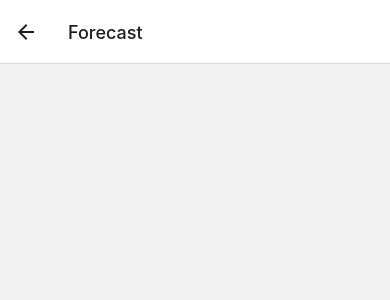
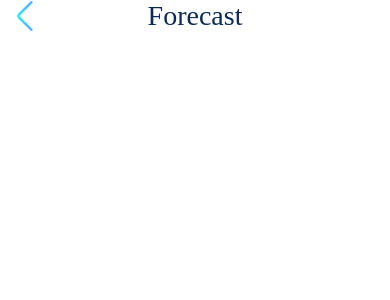
Before and after one commit to valeskus/WeatherApp, a React Native app: screen /Forecast in a window 390 px wide. Shown: the top 300 px of the page. Built offline with nearby package versions, Linux system fonts and the light colour scheme.

Commit message:
CReate Header.Add icons.Change styles

```diff
--- a/src/App.tsx
+++ b/src/App.tsx
@@ -3,10 +3,20 @@ import {Provider} from 'react-redux';
 import {store} from './stores/rootStore';
 import {NavigationContainer} from '@react-navigation/native';
 import {createStackNavigator} from '@react-navigation/stack';
-import {StatusBar} from 'react-native';
+import {Platform, StatusBar, UIManager} from 'react-native';
 import {Home} from './screens/Home';
 import {Forecast} from './screens/Forecast';
 import {Settings} from './screens/Settings';
+import {Header} from './components/Header';
+import {HeaderButton} from './components/HeaderButton';
+import {Colors} from './UI/Colors';
+
+if (
+  Platform.OS === 'android' &&
+  UIManager.setLayoutAnimationEnabledExperimental
+) {
+  UIManager.setLayoutAnimationEnabledExperimental(true);
+}
 
 export type RootStackParamList = {
   Home: undefined;
@@ -31,11 +41,45 @@ export default function App(): React.JSX.Element {
         translucent
       />
       <NavigationContainer>
-        <Stack.Navigator>
-          <Stack.Screen name="Settings" component={Settings} />
-
-          <Stack.Screen name="Home" component={Home} />
-          <Stack.Screen name="Forecast" component={Forecast} />
+        <Stack.Navigator
+          screenOptions={{
+            cardStyle: {
+              backgroundColor: Colors.background,
+            },
+          }}>
+          <Stack.Screen
+            options={{
+              title: 'Home',
+              // eslint-disable-next-line react/no-unstable-nested-components
+              header: ({options}) => (
+                <Header
+                  options={options}
+                  headerLeft={<HeaderButton title="Settings" />}
+                  headerRight={<HeaderButton title="Calendar" />}
+                />
+              ),
+            }}
+            name="Home"
+            component={Home}
+          />
+          <Stack.Screen
+            options={{
+              title: 'Forecast',
+              // eslint-disable-next-line react/no-unstable-nested-components
+              header: ({options}) => <Header options={options} />,
+            }}
+            name="Forecast"
+            component={Forecast}
+          />
+          <Stack.Screen
+            options={{
+              title: 'Settings',
+              // eslint-disable-next-line react/no-unstable-nested-components
+              header: ({options}) => <Header options={options} />,
+            }}
+            name="Settings"
+            component={Settings}
+          />
         </Stack.Navigator>
       </NavigationContainer>
     </Provider>
--- a/src/UI/Icons/Icons.ts
+++ b/src/UI/Icons/Icons.ts
@@ -2,4 +2,6 @@ export const Icons = {
   search: require('../../../assets/search.png'),
   setting: require('../../../assets/setting.png'),
   cancel: require('../../../assets/cancel.png'),
+  leftArrow: require('../../../assets/leftArrow.png'),
+  calendar: require('../../../assets/calendar.png'),
 };
--- a/src/UI/Toggle/Toggle.tsx
+++ b/src/UI/Toggle/Toggle.tsx
@@ -18,10 +18,6 @@ export function Toggle({items, onChange, activeItem}: Props): JSX.Element {
     },
     [onChange],
   );
-
-  // const ids = useMemo(() => {
-  //   return items.map(({ id }) => id);
-  // }, [items]);
 
   const activeItemWidth = useMemo(() => {
     return 100 / items.length;
--- /dev/null
+++ b/src/components/Header/Header.tsx
@@ -0,0 +1,52 @@
+import React, {useCallback} from 'react';
+import {Image, Pressable, Text, View} from 'react-native';
+import {StackNavigationOptions} from '@react-navigation/stack';
+import {useNavigation} from '@react-navigation/native';
+import {useSafeAreaInsets} from 'react-native-safe-area-context';
+
+import {Icons} from '../../UI/Icons';
+
+import {styles} from './styles';
+
+interface Props {
+  options: StackNavigationOptions;
+  headerRight?: React.ReactNode;
+  headerLeft?: React.ReactNode;
+  seasonAnimate?: React.ReactNode;
+}
+
+export function Header({
+  options,
+  headerRight,
+  headerLeft,
+  seasonAnimate,
+}: Props): JSX.Element {
+  const navigation = useNavigation();
+
+  const onGoBack = useCallback(() => {
+    navigation.goBack();
+  }, [navigation]);
+
+  const {top} = useSafeAreaInsets();
+
+  return (
+    <View style={[styles.headerContainer, {paddingTop: top}]}>
+      {!headerLeft && (
+        <Pressable
+          onPress={onGoBack}
+          style={({pressed}) => [
+            styles.leftButton,
+            pressed && styles.buttonPressed,
+          ]}>
+          <Image source={Icons.leftArrow} style={styles.buttonImage} />
+        </Pressable>
+      )}
+      {headerLeft && <View style={styles.leftButton}>{headerLeft}</View>}
+      <Text style={styles.headerTitle}>{options.title}</Text>
+      <View style={styles.headerRightContainer}>{headerRight}</View>
+      {seasonAnimate && (
+        <View style={styles.snowflakesContainer}>{seasonAnimate}</View>
+      )}
+    </View>
+  );
+}
--- /dev/null
+++ b/src/components/Header/index.ts
@@ -0,0 +1 @@
+export * from './Header';
--- /dev/null
+++ b/src/components/Header/styles.ts
@@ -0,0 +1,56 @@
+import {StyleSheet} from 'react-native';
+
+import {Colors} from '../../UI/Colors';
+
+export const styles = StyleSheet.create({
+  headerContainer: {
+    flexDirection: 'row',
+    alignItems: 'center',
+    paddingBottom: 10,
+    position: 'relative',
+  },
+
+  headerTitle: {
+    color: Colors.primary,
+    fontSize: 28,
+    textAlign: 'center',
+    fontFamily: 'Nunito-Black',
+    flex: 1,
+  },
+
+  buttonPressed: {
+    transform: [{scale: 0.96}],
+  },
+
+  buttonImage: {
+    width: '100%',
+    height: '100%',
+    alignSelf: 'center',
+  },
+
+  leftButton: {
+    width: 30,
+    height: 30,
+    justifyContent: 'center',
+    zIndex: 10,
+    marginLeft: 10,
+  },
+
+  headerRightContainer: {
+    justifyContent: 'center',
+    marginRight: 10,
+    width: 30,
+    height: 30,
+    zIndex: 1,
+  },
+
+  snowflakesContainer: {
+    width: '100%',
+    paddingHorizontal: 20,
+    overflow: 'hidden',
+    position: 'absolute',
+    zIndex: 0,
+    top: 0,
+    bottom: 0,
+  },
+});
--- /dev/null
+++ b/src/components/HeaderButton/HeaderButton.tsx
@@ -0,0 +1,26 @@
+import React from 'react';
+import {Pressable, Image} from 'react-native';
+
+import {Icons} from '../../UI/Icons';
+
+import {styles} from './styles';
+import {useHeaderButtonController} from './useHeaderButtonController';
+
+interface Props {
+  title: 'Settings' | 'Calendar';
+}
+
+export function HeaderButton({title}: Props): JSX.Element {
+  const {onPress} = useHeaderButtonController(title);
+
+  return (
+    <Pressable
+      onPress={onPress}
+      style={({pressed}) => [pressed && styles.buttonPressed]}>
+      <Image
+        source={title === 'Settings' ? Icons.setting : Icons.calendar}
+        style={styles.buttonImage}
+      />
+    </Pressable>
+  );
+}
--- /dev/null
+++ b/src/components/HeaderButton/index.ts
@@ -0,0 +1 @@
+export * from './HeaderButton';
--- /dev/null
+++ b/src/components/HeaderButton/styles.ts
@@ -0,0 +1,12 @@
+import {StyleSheet} from 'react-native';
+
+export const styles = StyleSheet.create({
+  buttonPressed: {
+    transform: [{scale: 0.96}],
+  },
+  buttonImage: {
+    width: '100%',
+    height: '100%',
+    alignSelf: 'center',
+  },
+});
--- /dev/null
+++ b/src/components/HeaderButton/useHeaderButtonController.ts
@@ -0,0 +1,19 @@
+import {useNavigation} from '@react-navigation/native';
+import {useCallback} from 'react';
+
+export const useHeaderButtonController = (title: 'Settings' | 'Calendar') => {
+  const navigation = useNavigation();
+
+  const onPress = useCallback(() => {
+    if (title === 'Settings') {
+      navigation.navigate('Settings');
+    }
+    if (title === 'Calendar') {
+      navigation.navigate('Forecast');
+    }
+  }, [navigation, title]);
+
+  return {
+    onPress,
+  };
+};
--- a/src/screens/Home/styles.ts
+++ b/src/screens/Home/styles.ts
@@ -1,7 +1,12 @@
 import {StyleSheet} from 'react-native';
+import {Colors} from '../../UI/Colors';
 
 export const styles = StyleSheet.create({
   homeScreenContainer: {
     flex: 1,
+    flexDirection: 'column',
+    backgroundColor: Colors.background,
+    paddingHorizontal: 10,
+    alignItems: 'center',
   },
 });
--- a/src/screens/Settings/styles.ts
+++ b/src/screens/Settings/styles.ts
@@ -1,8 +1,11 @@
 import {StyleSheet} from 'react-native';
+import {Colors} from '../../UI/Colors';
 
 export const styles = StyleSheet.create({
   settingsScreenContainer: {
     flex: 1,
-    margin: 20,
+    paddingVertical: 10,
+    paddingHorizontal: 15,
+    backgroundColor: Colors.background,
   },
 });
```
Also changed, not shown: assets/calendar.png (added), assets/leftArrow.png (added).
